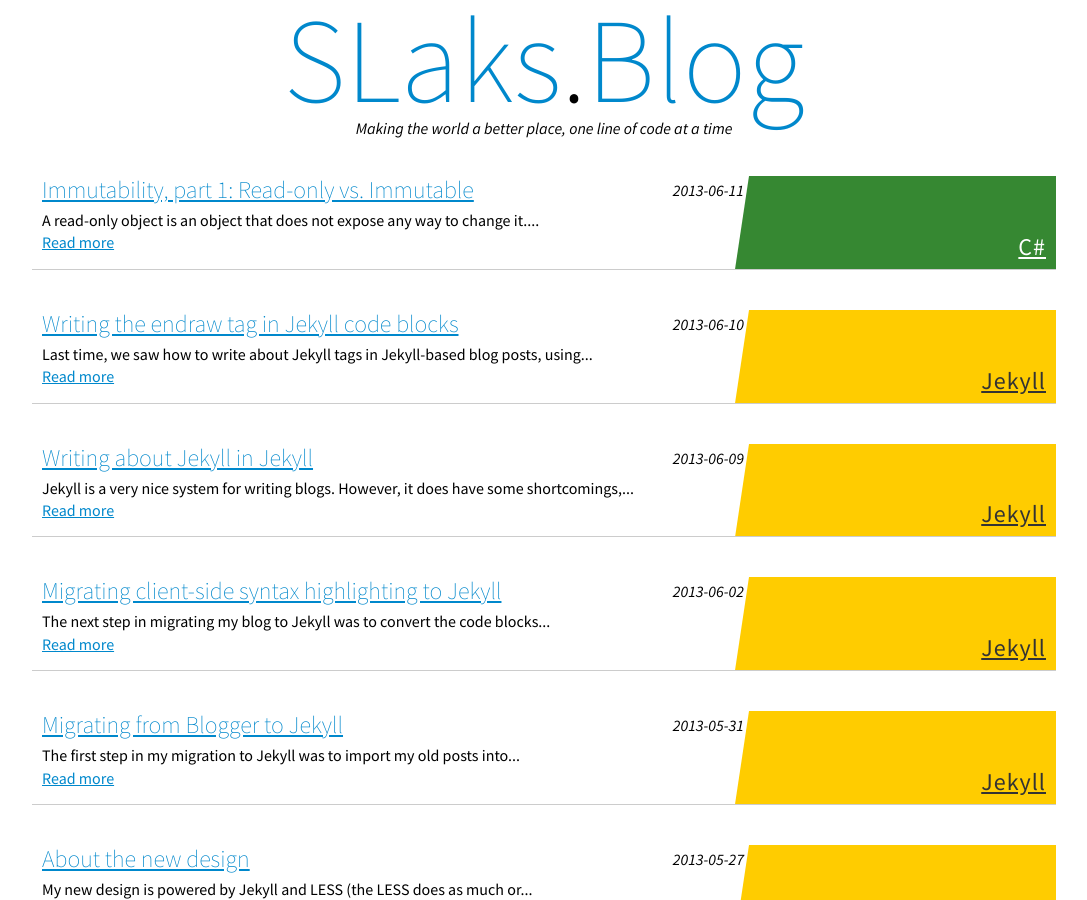
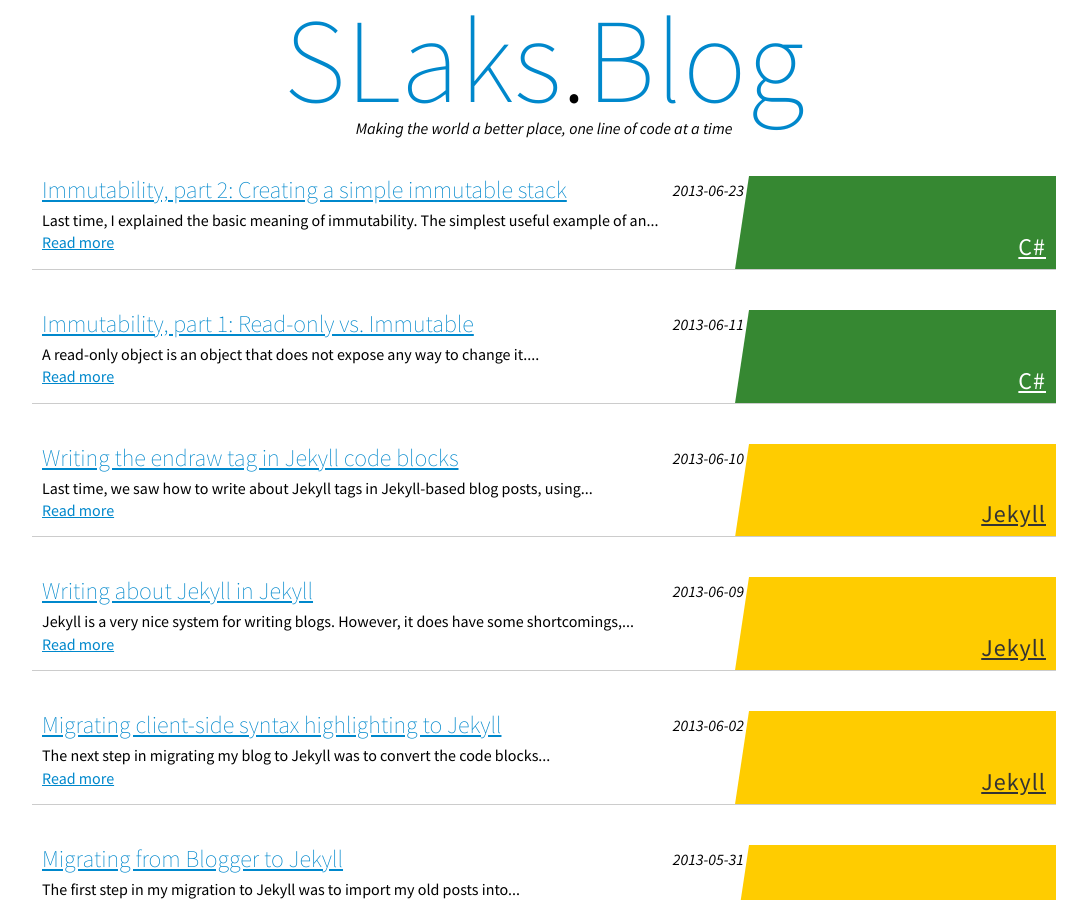
Before and after one commit to SLaks/SLaks.Blog, a Jekyll site: the page built from index.html, in a window 1280 px wide and 900 px high. Shown: the whole window, without its empty margins (96-1183 px from the left). Built offline with Jekyll 4.4.1, drawn with Linux system fonts in a browser that asks for light colours; Markdown is read by kramdown in place of the engine named in the settings; some of the changed lines change nothing that is shown.

Commit message:
Post: Immutability #2: Simple immutable stack

````diff
--- a/_posts/2013-06-11-readonly-vs-immutable.md
+++ b/_posts/2013-06-11-readonly-vs-immutable.md
@@ -39,4 +39,4 @@
 
 Finally, an object is _deeply_ immutable (or read-only) if both it and all of its properties are also deeply immutable (or read-only).  In other words, the entire graph of objects reachable from it must be immutable (or read-only).
 
-_Next time: Creating a simple immutable stack_
+[_Next time: Creating a simple immutable stack_]({% post_url 2013-06-23-creating-immutable-stack %})
--- /dev/null
+++ b/_posts/2013-06-23-creating-immutable-stack.md
@@ -0,0 +1,119 @@
+---
+title: "Immutability, part 2: Creating a simple immutable stack"
+layout: "post"
+categories: [C#, oop, thread-safety, immutability]
+---
+
+
+[Last time]({% post_url 2013-06-11-readonly-vs-immutable %}), I explained the basic meaning of immutability.  The simplest useful example of an immutable class is an immutable stack.  Immutable stacks work just like regular stacks &ndash; with `Push()`, `Pop()`, and `Peek()` methods &ndash; except that instead of mutating the original instance, `Push()` and `Pop()` return a new, modified, instance.
+
+In code, that looks like
+
+```csharp
+public interface IStack<T> {
+	IStack<T> Push(T element);
+	IStack<T> Pop();
+	T Peek();
+	bool IsEmpty { get; }
+}
+
+IStack<int> myStack = empty;
+myStack = myStack.Push(1).Push(2).Push(3);
+
+while (!myStack.IsEmpty) {
+	Console.WriteLine(myStack.Peek());
+	myStack = myStack.Pop();
+}
+```
+
+Each implementation of this interface would supply a singleton `empty` instance; since they are immutable; there is no need to have more than one empty instance.  Thus, there is no need for a constructor.  Since `Pop()` needs to return the new stack, it cannot return the removed item; therefore, `Peek()` is the only way to get the item.
+
+As a side benefit, this pattern naturally enables and encourages [fluent interfaces](http://en.wikipedia.org/wiki/Fluent_interface), since each mutation methods returns a new instance.  (eg, `myStack.Push(1).Push(2).Push(3)`)
+
+The naive implementation of this interface would use a list, and copy the list when creating a new stack:
+
+```csharp
+public class NaiveStack<T> : IStack<T> {
+	private readonly ReadOnlyCollection<T> items;
+	private NaiveStack(IList<T> items) {
+		this.items = new ReadOnlyCollection<T>(items);
+	}
+
+	public static readonly NaiveStack<T> Empty
+		= new NaiveStack<T>(new T[0]);
+
+	public IStack<T> Push(T element) {
+		var list = new List<T>(items);
+		list.Add(element);
+		return new NaiveStack<T>(list);
+	}
+
+	public IStack<T> Pop() {
+		if (IsEmpty)
+			throw new InvalidOperationException("Stack is empty");
+		var list = new List<T>(items);
+		list.RemoveAt(list.Count - 1);
+		return new NaiveStack<T>(list);
+	}
+
+	public T Peek() { return items.Last(); }
+	public bool IsEmpty {
+		get { return items.Count == 0; }
+	}
+}
+```
+
+The problem with this approach is that each mutation requires an O(n) copy to create the list behind the new instance.  This makes `Push()` and `Pop()` awfully slow, and vastly increases the memory footprint until the intermediate instances can be GCd.
+
+To solve these problems, we can design the stack as a [persistent data structure](http://en.wikipedia.org/wiki/Persistent_data_structure).  Instead of copying anything when pushing on to a stack, we cab make the new stack instance hold only the newly added item, and maintain a reference to the previous instance storing the rest of the items.  Popping from the stack can then simply return the previous instance.  Basically, the stack becomes an immutable single-linked list.
+
+```csharp
+public abstract class PersistentStack<T> : IStack<T> {
+	public static readonly PersistentStack<T> Empty = new EmptyNode();
+
+	public IStack<T> Push(T element) {
+		return new LinkNode(this, element);
+	}
+
+	private class EmptyNode : PersistentStack<T> {
+		public override IStack<T> Pop() {
+			throw new InvalidOperationException("Stack is empty");
+		}
+		public override T Peek() {
+			throw new InvalidOperationException("Stack is empty");
+		}
+		public override bool IsEmpty { get { return true; } }
+	}
+
+	private class LinkNode : PersistentStack<T> {
+		readonly IStack<T> previous;
+		readonly T element;
+
+		public LinkNode(IStack<T> previous, T element) {
+			this.previous = previous;
+			this.element = element;
+		}
+
+		public override IStack<T> Pop() {
+			return previous;
+		}
+		public override T Peek() { return element; }
+		public override bool IsEmpty { get { return false; } }
+	}
+	public abstract IStack<T> Pop();
+	public abstract T Peek();
+	public abstract bool IsEmpty { get; }
+}
+```
+
+In this implementation, the empty and non-empty nodes are different enough that I decided to use polymorphism rather than `if` statements.  The `PersistentStack<T>` type contains the only common logic (`Push()`); everything else is implement by the two concrete classes.
+
+Here, the empty stack truly is a singleton; only one instance will ever be created for each element type.  It can only be used as a starting point to create new stacks; the other methods simply throw exceptions.  It also serves as the final node in the chain for all non-empty stacks.
+
+Pushing onto any stack (empty or not) returns a new node that holds the new item and points to the previous stack; popping a non-empty stack simply returns that reference.
+
+Like other linked lists, this approach implements both `Push()` and `Pop()` in O(1) in both memory and time.
+
+
+
+_Next time: Swapping immutable objects without losing thread-safety_
````
